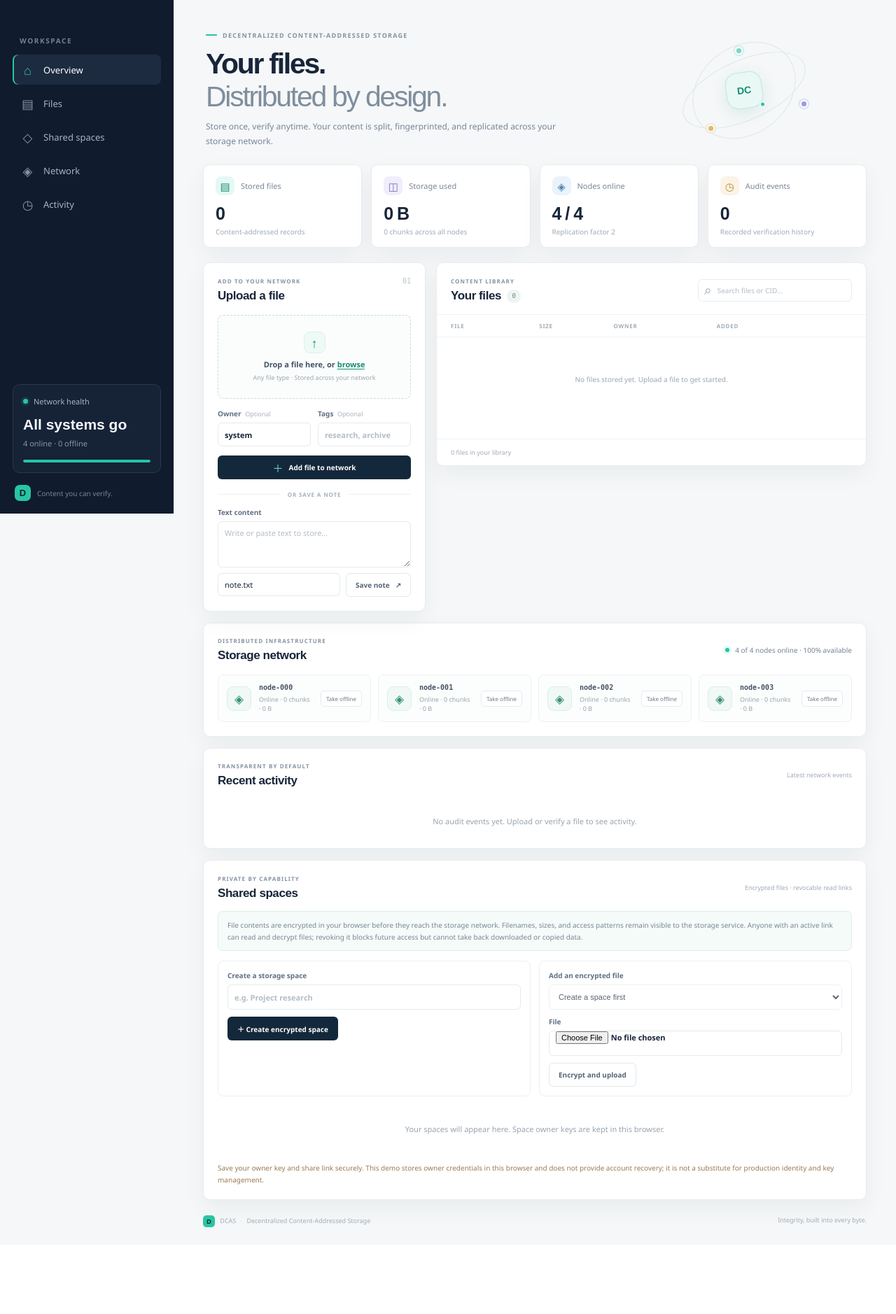
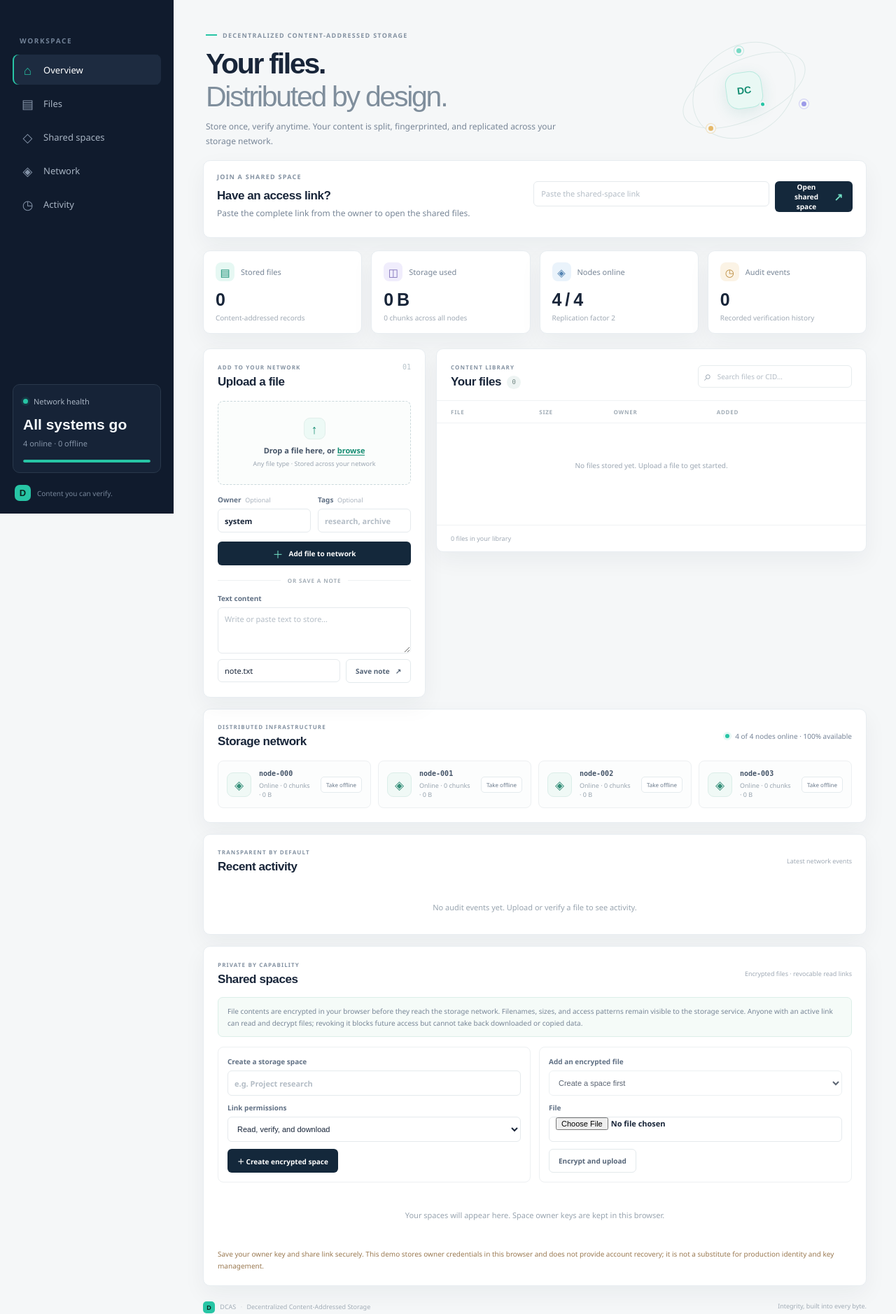
Before and after one commit to qwertyuioasdghjk/intro-to-cs, a Flask app: page / in a window 1280 px wide. Shown: the part 66-1944 px from the top of the page at 70% size. Before the commit the page ends 1820 px from the top, so only its background shows below. Run offline with Flask 3, Linux system fonts and the light colour scheme; data that the repository does not hold is empty.

Commit message:
Updates-ver0.3

```diff
--- a/dcas/api/server.py
+++ b/dcas/api/server.py
@@ -6,7 +6,8 @@ Endpoints:
     POST   /api/upload         Upload a file
     POST   /api/spaces         Create a capability-protected shared space
     GET    /api/spaces/<id>/files       List shared-space files with an access token
-    POST   /api/spaces/<id>/files       Upload an encrypted file with the owner token
+    POST   /api/spaces/<id>/files       Upload an encrypted file with write access
+    POST   /api/spaces/<id>/files/<cid>/verify  Verify a shared-space file
     POST   /api/spaces/<id>/link/rotate Replace the read-only access link
     DELETE /api/spaces/<id>/link        Revoke the read-only access link
     GET    /api/files           List stored files
@@ -125,7 +126,7 @@ def create_app(
             return space, "admin"
         share_hash = space.get("share_token_hash")
         if share_hash and hmac.compare_digest(digest, share_hash):
-            return space, "reader"
+            return space, "writer" if space.get("allow_upload") else "reader"
         return space, None
 
     def private_file_response(cid: str):
@@ -142,6 +143,9 @@ def create_app(
         name = data["name"].strip()
         if not name or len(name) > 120:
             return jsonify({"error": "Space name must be between 1 and 120 characters"}), 400
+        allow_upload = data.get("allow_upload", False)
+        if not isinstance(allow_upload, bool):
+            return jsonify({"error": "'allow_upload' must be a boolean"}), 400
 
         space_id = secrets.token_urlsafe(18)
         admin_token = secrets.token_urlsafe(32)
@@ -151,6 +155,7 @@ def create_app(
             name,
             token_hash(admin_token),
             token_hash(share_token),
+            allow_upload=allow_upload,
         )
         metadata.log_event("SPACE_CREATE", details="Shared space created")
         return jsonify({
@@ -158,6 +163,7 @@ def create_app(
             "name": name,
             "admin_token": admin_token,
             "share_token": share_token,
+            "allow_upload": allow_upload,
         }), 201
 
     @app.route("/api/spaces/<space_id>/files", methods=["GET"])
@@ -166,13 +172,19 @@ def create_app(
         if space is None or access is None:
             return jsonify({"error": "Shared space not found or access denied"}), 404
         files = metadata.list_files(space_id=space_id)
-        return jsonify({"space_id": space_id, "name": space["name"], "files": files, "count": len(files)})
+        return jsonify({
+            "space_id": space_id,
+            "name": space["name"],
+            "files": files,
+            "count": len(files),
+            "can_upload": access in ("admin", "writer"),
+        })
 
     @app.route("/api/spaces/<space_id>/files", methods=["POST"])
     def upload_shared_space_file(space_id):
         space, access = get_space_access(space_id)
-        if space is None or access != "admin":
-            return jsonify({"error": "Shared space not found or owner access required"}), 404
+        if space is None or access not in ("admin", "writer"):
+            return jsonify({"error": "Shared space not found or write access required"}), 404
         if "file" not in request.files:
             return jsonify({"error": "No file part in request"}), 400
         file = request.files["file"]
@@ -216,6 +228,23 @@ def create_app(
             download_name=manifest["filename"],
             as_attachment=True,
         )
+
+    @app.route("/api/spaces/<space_id>/files/<cid>/verify", methods=["POST"])
+    def verify_shared_space_file(space_id, cid):
+        space, access = get_space_access(space_id)
+        info = metadata.get_file_info(cid)
+        if space is None or access is None or not info or info.get("space_id") != space_id:
+            return jsonify({"error": "File not found"}), 404
+        manifest = metadata.get_manifest(cid)
+        result = verifier.verify_file_integrity(manifest)
+        metadata.log_event(
+            "VERIFY",
+            cid,
+            manifest["filename"],
+            result.message,
+            status="success" if result.passed else "failure",
+        )
+        return jsonify(result.to_dict())
 
     @app.route("/api/spaces/<space_id>/link/rotate", methods=["POST"])
     def rotate_shared_space_link(space_id):
--- a/dcas/api/static/app.css
+++ b/dcas/api/static/app.css
@@ -100,6 +100,13 @@ h1, h2, p { margin-top: 0; }
 h1 { margin-bottom: 10px; font-family: Manrope, "DM Sans", sans-serif; font-size: clamp(29px, 3.2vw, 42px); font-weight: 700; letter-spacing: -.055em; line-height: 1.14; }
 h1 span { color: #7f8e9c; font-weight: 500; }
 .welcome-copy { max-width: 540px; margin: 0; color: #788697; font-size: 12px; line-height: 1.7; }
+.access-entry { display: grid; grid-template-columns: minmax(0, 1fr) minmax(280px, 1.05fr); align-items: center; gap: 8px 18px; margin: 8px 0 18px; padding: 16px 19px; }
+.access-entry h2 { margin-bottom: 5px; }
+.access-link-form { display: flex; gap: 8px; }
+.access-link-form input { width: 100%; min-width: 0; height: 36px; padding: 0 10px; border: 1px solid #e5eaed; border-radius: 6px; outline: none; font-size: 11px; }
+.access-link-form input:focus { border-color: #89d8c6; box-shadow: 0 0 0 3px rgb(39 197 165 / 10%); }
+.access-link-error { grid-column: 2; min-height: 0; margin: 0; color: #b35358; font-size: 10px; }
+.access-link-error:not(:empty) { min-height: 14px; }
 .welcome-art { position: relative; width: 190px; height: 165px; flex: 0 0 auto; margin: 2px 52px 0 20px; }
 .orbit { position: absolute; top: 50%; left: 50%; border: 1px solid #dce8e7; border-radius: 50%; transform: translate(-50%, -50%) rotate(-24deg); }
 .orbit-one { width: 188px; height: 86px; }
@@ -272,7 +279,13 @@ input::placeholder, textarea::placeholder { color: #b4bdc6; }
 .shared-panel h1 { margin-bottom: 9px; font-size: 30px; }
 .shared-panel .welcome-copy { max-width: 620px; }
 .shared-files { margin-top: 23px; }
+.shared-upload { display: flex; align-items: flex-end; gap: 10px; margin-top: 20px; padding: 13px; border: 1px solid #edf0f2; border-radius: 8px; }
+.shared-upload .field-label { min-width: 0; flex: 1; }
+.shared-upload input { display: block; width: 100%; margin-top: 6px; font-size: 10px; }
 .shared-file-row { display: flex; align-items: center; justify-content: space-between; gap: 12px; padding: 13px 0; border-top: 1px solid #f0f3f5; }
+.shared-file-actions { display: flex; flex: 0 0 auto; gap: 7px; }
+.shared-file-status { display: block; margin-top: 4px; color: #148d72; font-size: 9px; }
+.shared-file-status.failure { color: #c15f64; }
 .shared-file-name { min-width: 0; overflow-wrap: anywhere; color: #435367; font-size: 11px; font-weight: 600; }
 .shared-file-meta { margin-top: 5px; color: #98a4af; font-size: 9px; }
 
@@ -324,6 +337,14 @@ input::placeholder, textarea::placeholder { color: #b4bdc6; }
   .live-pill .status-dot { width: 7px; height: 7px; }
   .page-content { padding: 21px 14px 18px; }
   .welcome-row { min-height: 170px; padding: 0; }
+  .access-entry { grid-template-columns: minmax(0, 1fr); gap: 12px; padding: 14px; }
+  .access-link-error { grid-column: 1; }
+  .access-link-form { flex-wrap: wrap; }
+  .access-link-form .button { width: 100%; }
+  .shared-upload { align-items: stretch; flex-direction: column; }
+  .shared-upload .button { align-self: flex-start; }
+  .shared-file-row { align-items: flex-start; flex-direction: column; }
+  .shared-file-actions { flex-wrap: wrap; }
   h1 { font-size: 31px; }
   .welcome-copy { max-width: 360px; padding-right: 3px; font-size: 11px; }
   .welcome-art { position: absolute; right: -53px; bottom: -2px; opacity: .46; transform: scale(.7); }
--- a/dcas/api/static/app.js
+++ b/dcas/api/static/app.js
@@ -9,6 +9,7 @@ const toastRegion = $("#toast-region");
 let allFiles = [];
 let selectedFile = null;
 let refreshInProgress = false;
+let activeSharedAccess = null;
 
 async function api(path, options = {}) {
   const response = await fetch(path, options);
@@ -399,7 +400,9 @@ function renderOwnedSpaces() {
     copyButton.addEventListener("click", async () => {
       try {
         await navigator.clipboard.writeText(sharedAccessUrl(space));
-        showToast("Read-only access link copied. Anyone with it can read and decrypt this space.");
+        showToast(space.allow_upload
+          ? "Access link copied. Anyone with it can read and upload encrypted files."
+          : "Read-only access link copied. Anyone with it can read and decrypt this space.");
       } catch (error) {
         showToast(`Could not copy the access link: ${error.message}`, true);
       }
@@ -419,7 +422,8 @@ function renderOwnedSpaces() {
     api(`/api/spaces/${encodeURIComponent(space.space_id)}/files`, {
       headers: { Authorization: `Bearer ${space.admin_token}` }
     }).then((result) => {
-      status.textContent = `${result.count} ${result.count === 1 ? "file" : "files"} · ${space.share_token ? "access link active" : "link revoked"}`;
+      const permissions = space.allow_upload ? "read/write link" : "read-only link";
+      status.textContent = `${result.count} ${result.count === 1 ? "file" : "files"} · ${space.share_token ? permissions : "link revoked"}`;
     }).catch((error) => {
       status.textContent = `Could not load space: ${error.message}`;
     });
@@ -475,7 +479,10 @@ async function createSharedSpace(event) {
     const result = await api("/api/spaces", {
       method: "POST",
       headers: { "Content-Type": "application/json" },
-      body: JSON.stringify({ name: nameInput.value.trim() })
+      body: JSON.stringify({
+        name: nameInput.value.trim(),
+        allow_upload: $("#space-permission").value === "read_write"
+      })
     });
     const key = window.crypto.getRandomValues(new Uint8Array(32));
     const spaces = readOwnedSpaces();
@@ -484,12 +491,13 @@ async function createSharedSpace(event) {
       name: result.name,
       admin_token: result.admin_token,
       share_token: result.share_token,
+      allow_upload: result.allow_upload,
       key: bytesToBase64Url(key)
     });
     saveOwnedSpaces(spaces);
     event.target.reset();
     renderOwnedSpaces();
-    showToast("Encrypted space created. Copy its access link to invite readers.");
+    showToast(`Encrypted space created with ${result.allow_upload ? "read/write" : "read-only"} link access.`);
   } catch (error) {
     showToast(`Could not create the space: ${error.message}`, true);
   } finally {
@@ -513,16 +521,7 @@ async function uploadToSharedSpace(event) {
   const button = event.submitter;
   setLoading(button, true, "Encrypting and uploading…");
   try {
-    const keyBytes = base64UrlToBytes(space.key);
-    const cryptoKey = await window.crypto.subtle.importKey("raw", keyBytes, "AES-GCM", false, ["encrypt"]);
-    const iv = window.crypto.getRandomValues(new Uint8Array(12));
-    const encrypted = new Uint8Array(await window.crypto.subtle.encrypt(
-      { name: "AES-GCM", iv },
-      cryptoKey,
-      await file.arrayBuffer()
-    ));
-    const payload = new Blob([new TextEncoder().encode("DCAS1"), iv, encrypted], { type: "application/octet-stream" });
-    const encryptedFile = new File([payload], file.name, { type: "application/octet-stream" });
+    const encryptedFile = await encryptSharedFile(file, space.key);
     const formData = new FormData();
     formData.append("file", encryptedFile, file.name);
     const result = await api(`/api/spaces/${encodeURIComponent(space.space_id)}/files`, {
@@ -540,6 +539,82 @@ async function uploadToSharedSpace(event) {
   }
 }
 
+async function encryptSharedFile(file, encodedKey) {
+  const keyBytes = base64UrlToBytes(encodedKey);
+  const cryptoKey = await window.crypto.subtle.importKey("raw", keyBytes, "AES-GCM", false, ["encrypt"]);
+  const iv = window.crypto.getRandomValues(new Uint8Array(12));
+  const encrypted = new Uint8Array(await window.crypto.subtle.encrypt(
+    { name: "AES-GCM", iv },
+    cryptoKey,
+    await file.arrayBuffer()
+  ));
+  const payload = new Blob([new TextEncoder().encode("DCAS1"), iv, encrypted], { type: "application/octet-stream" });
+  return new File([payload], file.name, { type: "application/octet-stream" });
+}
+
+function openAccessLink(event) {
+  event.preventDefault();
+  const errorOutput = $("#access-link-error");
+  errorOutput.textContent = "";
+  try {
+    const url = new URL($("#access-link-input").value.trim());
+    const access = new URLSearchParams(url.hash.slice(1));
+    if (
+      url.origin !== window.location.origin
+      || !/^\/share\/[A-Za-z0-9_-]+$/.test(url.pathname)
+      || !access.get("access")
+      || !access.get("key")
+    ) {
+      throw new Error("Paste a complete shared-space link from this DCAS site.");
+    }
+    window.location.assign(url.href);
+  } catch (error) {
+    errorOutput.textContent = error.message || "That access link is not valid.";
+  }
+}
+
+async function loadSharedSpaceFiles() {
+  const { spaceId, token, key } = activeSharedAccess;
+  const result = await api(`/api/spaces/${encodeURIComponent(spaceId)}/files`, {
+    headers: { Authorization: `Bearer ${token}` }
+  });
+  const canUpload = Boolean(result.can_upload);
+  $("#shared-title").textContent = result.name;
+  $("#shared-permission").textContent = canUpload ? "Read and upload" : "Read-only access";
+  $("#shared-description").textContent = canUpload
+    ? "This link can view, verify, download, and add encrypted files."
+    : "This link can view, verify, and download files. Only the owner can upload.";
+  $("#shared-upload-form").classList.toggle("hidden", !canUpload);
+
+  const sharedFiles = $("#shared-files");
+  sharedFiles.replaceChildren();
+  if (!result.files.length) {
+    sharedFiles.append(node("div", "empty-state", "This space does not contain any files yet."));
+    return;
+  }
+
+  for (const file of result.files) {
+    const row = node("article", "shared-file-row");
+    const info = node("div");
+    const status = node("span", "shared-file-status");
+    info.append(
+      node("div", "shared-file-name", file.filename),
+      node("div", "shared-file-meta", `${formatBytes(file.total_size)} · Encrypted on the storage network`),
+      status
+    );
+    const actions = node("div", "shared-file-actions");
+    const verify = node("button", "button button-secondary", "Verify integrity");
+    verify.type = "button";
+    verify.addEventListener("click", () => verifySharedFile(spaceId, file, token, verify, status));
+    const download = node("button", "button button-secondary", "Decrypt and download");
+    download.type = "button";
+    download.addEventListener("click", () => downloadSharedFile(spaceId, file, token, key, download));
+    actions.append(verify, download);
+    row.append(info, actions);
+    sharedFiles.append(row);
+  }
+}
+
 async function openSharedSpace() {
   $(".app-shell").classList.add("hidden");
   $("#shared-view").classList.remove("hidden");
@@ -550,38 +625,84 @@ async function openSharedSpace() {
   const sharedFiles = $("#shared-files");
   if (!token || !key) {
     $("#shared-title").textContent = "Access link is incomplete";
-    sharedFiles.replaceChildren(node("div", "empty-state", "Ask the space owner for a new access link."));
+    sharedFiles.replaceChildren(node("div", "empty-state", "Paste a complete link on the dashboard or ask the owner for a new one."));
     return;
   }
 
   const spaceId = decodeURIComponent(window.location.pathname.split("/").pop());
+  activeSharedAccess = { spaceId, token, key };
   try {
-    const result = await api(`/api/spaces/${encodeURIComponent(spaceId)}/files`, {
-      headers: { Authorization: `Bearer ${token}` }
-    });
-    $("#shared-title").textContent = result.name;
-    sharedFiles.replaceChildren();
-    if (!result.files.length) {
-      sharedFiles.append(node("div", "empty-state", "This space does not contain any files yet."));
-      return;
-    }
-
-    for (const file of result.files) {
-      const row = node("article", "shared-file-row");
-      const info = node("div");
-      info.append(
-        node("div", "shared-file-name", file.filename),
-        node("div", "shared-file-meta", `${formatBytes(file.total_size)} · Encrypted on the storage network`)
-      );
-      const download = node("button", "button button-secondary", "Decrypt and download");
-      download.type = "button";
-      download.addEventListener("click", () => downloadSharedFile(spaceId, file, token, key, download));
-      row.append(info, download);
-      sharedFiles.append(row);
-    }
+    await loadSharedSpaceFiles();
   } catch (error) {
     $("#shared-title").textContent = "Could not open this space";
     sharedFiles.replaceChildren(node("div", "empty-state", `Access failed: ${error.message}. Ask the owner for a current link.`));
+  }
+}
+
+async function verifySharedFile(spaceId, file, token, button, status) {
+  setLoading(button, true, "Verifying…");
+  status.className = "shared-file-status";
+  status.textContent = "";
+  try {
+    const result = await api(`/api/spaces/${encodeURIComponent(spaceId)}/files/${encodeURIComponent(file.cid)}/verify`, {
+      method: "POST",
+      headers: { Authorization: `Bearer ${token}` }
+    });
+    const passed = result.status === "PASSED";
+    status.classList.toggle("failure", !passed);
+    status.textContent = `${passed ? "Integrity verified" : "Integrity check failed"}: ${result.message || "Check complete."}`;
+    showToast(`${file.filename}: ${passed ? "integrity verified" : "integrity check failed"}.`, !passed);
+  } catch (error) {
+    status.classList.add("failure");
+    status.textContent = `Verification failed: ${error.message}`;
+    showToast(`Could not verify ${file.filename}: ${error.message}`, true);
+  } finally {
+    setLoading(button, false, "Verify integrity");
+  }
+}
+
+async function uploadToSharedSpaceFromLink(event) {
+  event.preventDefault();
+  if (!activeSharedAccess) return;
+  const file = $("#shared-upload-file").files[0];
+  if (!file) {
+    showToast("Choose a file to upload.", true);
+    return;
+  }
+  if (!window.crypto?.subtle) {
+    showToast("Browser encryption requires HTTPS or localhost and Web Crypto support.", true);
+    return;
+  }
+  const button = event.submitter;
+  setLoading(button, true, "Encrypting and uploading…");
+  let uploadedName = "";
+  try {
+    const encryptedFile = await encryptSharedFile(file, activeSharedAccess.key);
+    const formData = new FormData();
+    formData.append("file", encryptedFile, file.name);
+    const response = await api(
+      `/api/spaces/${encodeURIComponent(activeSharedAccess.spaceId)}/files`,
+      {
+        method: "POST",
+        headers: { Authorization: `Bearer ${activeSharedAccess.token}` },
+        body: formData
+      }
+    );
+    uploadedName = response.filename;
+    event.target.reset();
+  } catch (error) {
+    showToast(`Could not encrypt or upload the file: ${error.message}`, true);
+  } finally {
+    setLoading(button, false, "Encrypt and upload");
+  }
+
+  if (uploadedName) {
+    showToast(`${uploadedName} encrypted and added to the shared space.`);
+    try {
+      await loadSharedSpaceFiles();
+    } catch (error) {
+      showToast(`Upload succeeded, but the file list could not refresh: ${error.message}`, true);
+    }
   }
 }
 
@@ -736,6 +857,8 @@ document.querySelectorAll(".nav-link").forEach((link) => {
 
 $("#create-space-form").addEventListener("submit", createSharedSpace);
 $("#space-upload-form").addEventListener("submit", uploadToSharedSpace);
+$("#access-link-form").addEventListener("submit", openAccessLink);
+$("#shared-upload-form").addEventListener("submit", uploadToSharedSpaceFromLink);
 
 if (window.location.pathname.startsWith("/share/")) {
   openSharedSpace();
--- a/dcas/api/templates/index.html
+++ b/dcas/api/templates/index.html
@@ -59,6 +59,20 @@
             <div class="art-center"><span>DC</span><i></i></div>
             <span class="orbit-node node-a"></span><span class="orbit-node node-b"></span><span class="orbit-node node-c"></span>
           </div>
+        </section>
+
+        <section class="panel access-entry">
+          <div>
+            <p class="eyebrow">JOIN A SHARED SPACE</p>
+            <h2>Have an access link?</h2>
+            <p class="welcome-copy">Paste the complete link from the owner to open the shared files.</p>
+          </div>
+          <form id="access-link-form" class="access-link-form">
+            <label class="visually-hidden" for="access-link-input">Shared-space access link</label>
+            <input id="access-link-input" type="text" required autocomplete="url" placeholder="Paste the shared-space link">
+            <button class="button button-primary" type="submit">Open shared space <span>↗</span></button>
+          </form>
+          <p id="access-link-error" class="access-link-error" role="status" aria-live="polite"></p>
         </section>
 
         <section class="stat-grid" aria-label="Storage summary">
@@ -160,6 +174,12 @@
               <label class="field-label" for="space-name">Create a storage space
                 <input id="space-name" name="name" type="text" maxlength="120" required placeholder="e.g. Project research">
               </label>
+              <label class="field-label" for="space-permission">Link permissions
+                <select id="space-permission" name="permission">
+                  <option value="read_only">Read, verify, and download</option>
+                  <option value="read_write">All above, plus upload</option>
+                </select>
+              </label>
               <button class="button button-primary" type="submit">＋ Create encrypted space</button>
             </form>
             <form id="space-upload-form" class="space-form">
@@ -184,11 +204,17 @@
   </div>
 
   <main id="shared-view" class="shared-view hidden">
-    <header class="shared-header"><a class="brand shared-brand" href="/"><span class="brand-mark" aria-hidden="true">D</span><span><strong>DCAS</strong><small>Encrypted shared storage</small></span></a><span class="live-pill"><span class="status-dot"></span> Read-only access</span></header>
+    <header class="shared-header"><a class="brand shared-brand" href="/"><span class="brand-mark" aria-hidden="true">D</span><span><strong>DCAS</strong><small>Encrypted shared storage</small></span></a><span class="live-pill"><span class="status-dot"></span><span id="shared-permission">Checking access…</span></span></header>
     <section class="panel shared-panel">
       <p class="eyebrow">DECENTRALIZED SHARED SPACE</p>
       <h1 id="shared-title">Opening secure space…</h1>
-      <p class="welcome-copy">Files are encrypted in the owner's browser. This access link can read and decrypt them, but cannot add or remove files.</p>
+      <p id="shared-description" class="welcome-copy">Files are encrypted in the owner's browser. Your link controls which actions are available.</p>
+      <form id="shared-upload-form" class="shared-upload hidden">
+        <label class="field-label" for="shared-upload-file">Upload an encrypted file
+          <input id="shared-upload-file" type="file" required>
+        </label>
+        <button class="button button-primary" type="submit">Encrypt and upload</button>
+      </form>
       <div id="shared-files" class="shared-files" role="status" aria-live="polite"><div class="empty-state">Checking your access link…</div></div>
     </section>
   </main>
--- a/dcas/database/mongo_metadata.py
+++ b/dcas/database/mongo_metadata.py
@@ -105,12 +105,14 @@ class MongoMetadataStore:
         name: str,
         admin_token_hash: str,
         share_token_hash: str,
+        allow_upload: bool = False,
     ) -> None:
         self.shared_spaces.insert_one({
             "space_id": space_id,
             "name": name,
             "admin_token_hash": admin_token_hash,
             "share_token_hash": share_token_hash,
+            "allow_upload": allow_upload,
             "created_at": datetime.now(timezone.utc).isoformat(),
         })
 
```
Also changed, not shown: dcas/database/metadata.py (+10 -3 lines), dcas/tests/test_web_app.py (+33 -0 lines).
